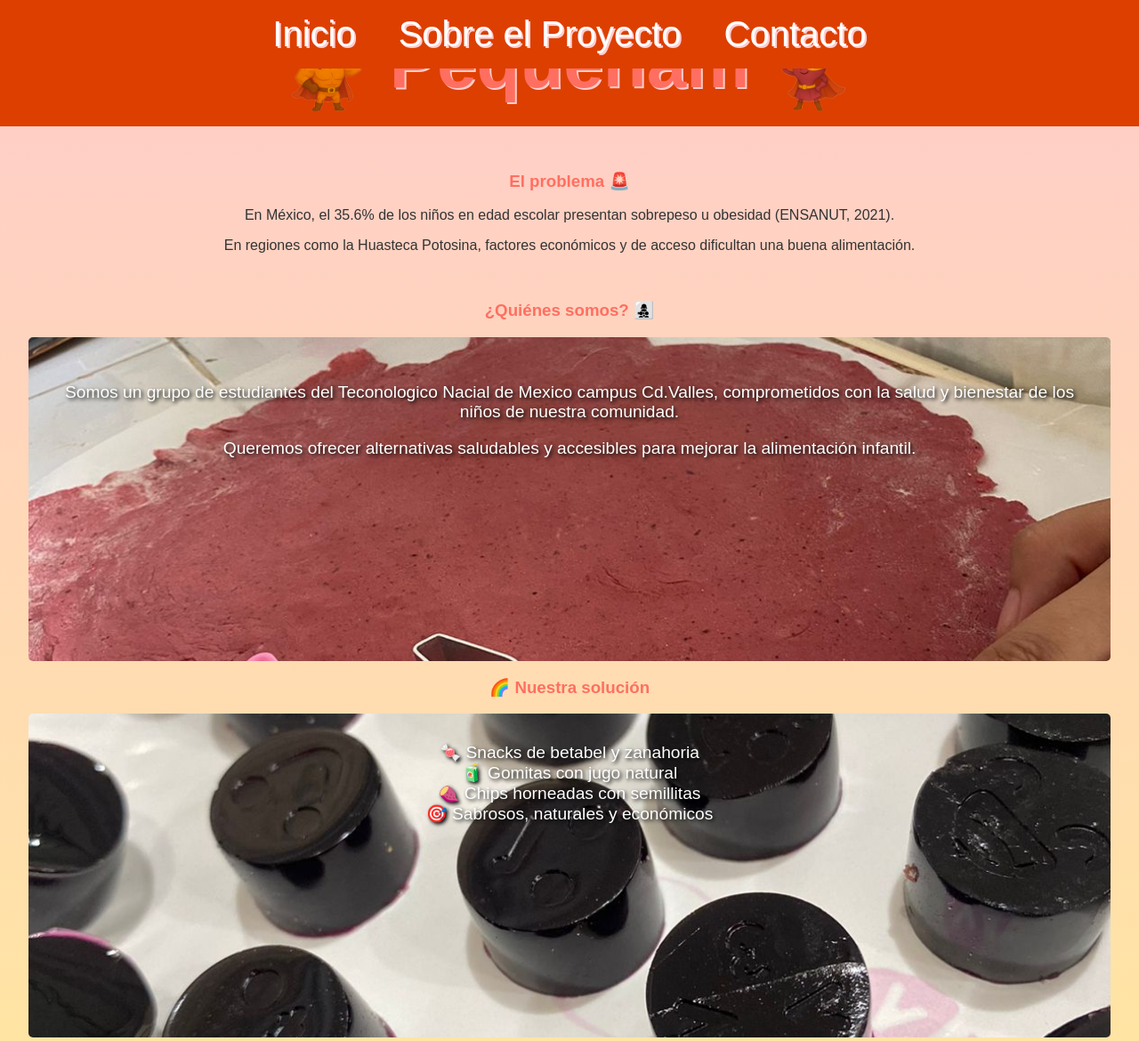
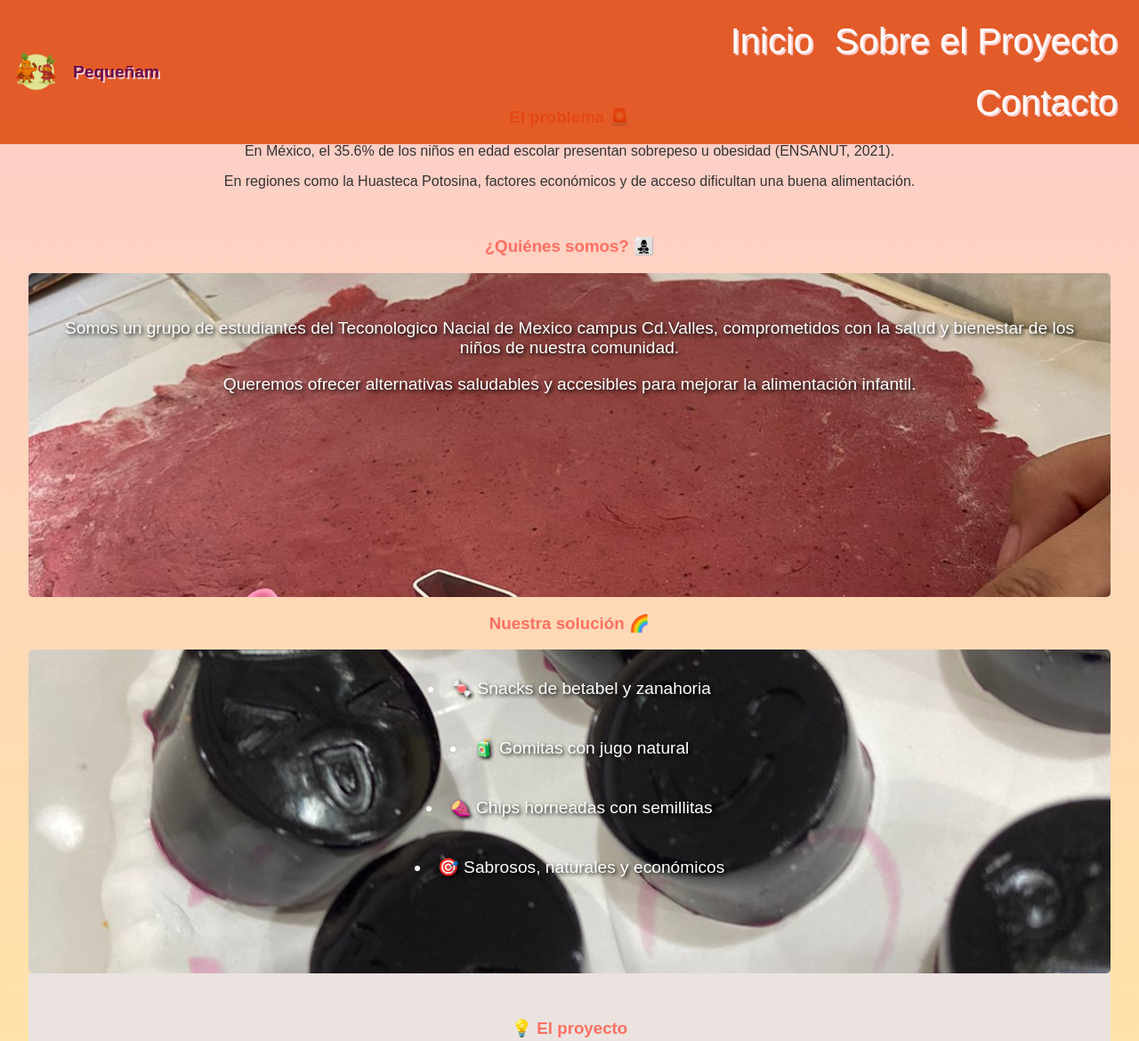
Before and after one commit to hernanheri/Pequenam, a plain HTML site: page index.html in a window 1280 px wide. Shown: the top 1170 px of the page at 89% size. Drawn offline with Linux system fonts and the light colour scheme.

Commit message:
se actualizo la pagina

```diff
--- a/index.html
+++ b/index.html
@@ -35,20 +35,24 @@
     </style>
 </head>
 <body>
-    <header>
-        <div style="display: flex; align-items: center; justify-content: center; gap: 1rem;">
-            <img src="img/San_Ahoria.png" alt="San_Ahoria" style="height: 110px;">
-            <h1 style="margin: 0;">Pequeñam</h1>
-            <img src="img/Betubina.png" alt="Betubina" style="height: 110px;">
+    <header style="position: fixed; top: 0; width: 100%; background: rgba(221, 63, 0, 0.8); z-index: 1000;">
+        <div style="display: flex; align-items: center; justify-content: space-between; padding: 0 1rem; flex-wrap: wrap;">
+            <div style="display: flex; align-items: center; gap: 1rem; flex: 1; min-width: 150px;">
+                <img src="img/Pequeñam.png" alt="San_Ahoria" style="height: 50px; max-width: 100%;">
+                <h1 style="margin: 0; color: #670B50; font-size: 1.2rem;">Pequeñam</h1>
+            </div>
+            <div id="menu-toggle" style="display: none; cursor: pointer; font-size: 1.5rem; color: #fff;">☰</div>
+            <nav id="menu" style="flex: 1; min-width: 150px; text-align: right; display: flex;">
+                <ul style="list-style: none; margin: 0; padding: 0; display: flex; gap: 0.5rem; flex-wrap: wrap; justify-content: flex-end;">
+                    <li><a href="#inicio" style="color: #fff; text-decoration: none; padding: 0.5rem; display: block;" onclick="scrollToTop()">Inicio</a></li>
+                    <li><a href="#proyecto" style="color: #fff; text-decoration: none; padding: 0.5rem; display: block;">Sobre el Proyecto</a></li>
+                    <li><a href="#contacto" style="color: #fff; text-decoration: none; padding: 0.5rem; display: block;">Contacto</a></li>
+                </ul>
+            </nav>
         </div>
-        <nav>
-            <ul style="list-style: none; margin: 0; padding: 0; display: flex; justify-content: center; gap: 1rem; position: fixed; top: 0; left: 0; width: 100%; background: #DD3F00; z-index: 1000;">
-                <li><a href="#inicio" style="color: #fff; text-decoration: none; padding: 1rem; display: block;" onclick="scrollToTop()">Inicio</a></li>
-                <li><a href="#proyecto" style="color: #fff; text-decoration: none; padding: 1rem; display: block;">Sobre el Proyecto</a></li>
-                <li><a href="#contacto" style="color: #fff; text-decoration: none; padding: 1rem; display: block;">Contacto</a></li>
-            </ul>
-        </nav>
     </header>
+    <div style="height: 70px;"></div> <!-- Spacer to prevent header from overlapping main content -->
+
     <main>
         <h3 id=" El problema"> El problema 🚨</h3>
             <p>En México, el 35.6% de los niños en edad escolar presentan sobrepeso u obesidad (ENSANUT, 2021).</p>
@@ -61,26 +65,58 @@
             <p> Queremos ofrecer alternativas saludables y accesibles para mejorar la alimentación infantil.</p>
         </div>
 
-        <h3 id="solucion">🌈 Nuestra solución</h3>
-        <div style="background-image: url('img/gomitas\ 1.jpg'); background-size: cover; background-position: center; padding: 2rem; border-radius: 5px; color: #fff; font-size: 1.2rem; text-shadow: 2px 2px 4px #000; height: 300px;">
-            🍬 Snacks de betabel y zanahoria <br>
-            🧃 Gomitas con jugo natural <br>
-            🍠 Chips horneadas con semillitas <br>
-            🎯 Sabrosos, naturales y económicos <br>
-            </p>
-        </div>
+        <h3 id="solucion">Nuestra solución 🌈</h3>
+        <div style="background-image: url('img/gomitas\ 2.jpg'); background-size: cover; background-position: center; padding: 2rem; border-radius: 5px; color: #fff; font-size: 1.2rem; text-shadow: 2px 2px 4px #000; height: 300px;">
+            <li>🍬 Snacks de betabel y zanahoria</li><br>
+            <br>
+            <li>🧃 Gomitas con jugo natural</li><br>
+            <br>
+            <li>🍠 Chips horneadas con semillitas</li><br>
+            <br>
+            <li>🎯 Sabrosos, naturales y económicos</li><br>
+            </div>
 
-        <h3 id="proyecto">💡 El proyecto</h3>
-            <p> Pequeñam es un proyecto que busca ofrecer opciones de snacks saludables y accesibles para los niños de la Huasteca Potosina. Con el apoyo de la comunidad, queremos crear un cambio positivo en la alimentación infantil.</p>
+        <section style="padding: 2rem; background-color: #ebe3e0; display: flex; flex-direction: column; align-items: center; justify-content: center;">
+            <div style="text-align: center;"></div>
+                <h3 id="proyecto">💡 El proyecto</h3>
+                <p>Pequeñam es un proyecto que busca ofrecer opciones de snacks saludables y accesibles para los niños de la Huasteca Potosina. Con el apoyo de la comunidad, queremos crear un cambio positivo en la alimentación infantil.</p>
+            </div>
+        </section>
+        <section style="padding: 2rem; background-color: #ebe3e0; display: flex; flex-direction: column; align-items: center; justify-content: center;">
+            <div style="text-align: center;"></div>
+                <h3 id="contacto">📞 Contacto</h3>
+                <p>Si deseas más información o quieres colaborar con nosotros, no dudes en contactarnos a través de nuestras redes sociales.</p>
+                <p><a href="https://www.facebook.com/Pequenam" target="_blank">Facebook</a></p>
+                <p><a href="https://www.instagram.com/pequenam/" target="_blank">Instagram</a></p>
+                <p><a href="mailto:contacto@pequenam.com">Correo Electrónico</a></p>
+            </div>
+        </section>
+    </main>
+    <script>
+        const menuToggle = document.getElementById('menu-toggle');
+        const menu = document.getElementById('menu');
 
-        <h3 id="contacto">📞 Contacto</h3   >
-            <p> Si deseas más información o quieres colaborar con nosotros, no dudes en contactarnos a través de nuestras redes sociales.</p>
-            <p> <a href="https://www.facebook.com/Pequenam" target="_blank">Facebook</a></p>
-            <p> <a href="https://www.instagram.com/pequenam/" target="_blank">Instagram</a></p>
-            <p> <a href="mailto:
-    </main>
-    <footer>
-        <p>&copy; 2025 Pequeñam</p>
-    </footer>
+        menuToggle.addEventListener('click', () => {
+            if (menu.style.display === 'none' || menu.style.display === '') {
+                menu.style.display = 'flex';
+            } else {
+                menu.style.display = 'none';
+            }
+        });
+
+        // Ensure menu is hidden by default on mobile
+        window.addEventListener('resize', () => {
+            if (window.innerWidth <= 850) {
+                menu.style.display = 'none';
+                menuToggle.style.display = 'block';
+            } else {
+                menu.style.display = 'flex';
+                menuToggle.style.display = 'none';
+            }
+        });
+
+        // Trigger resize event on load to apply initial state
+        window.dispatchEvent(new Event('resize'));
+    </script>
 </body>
 </html>
```
